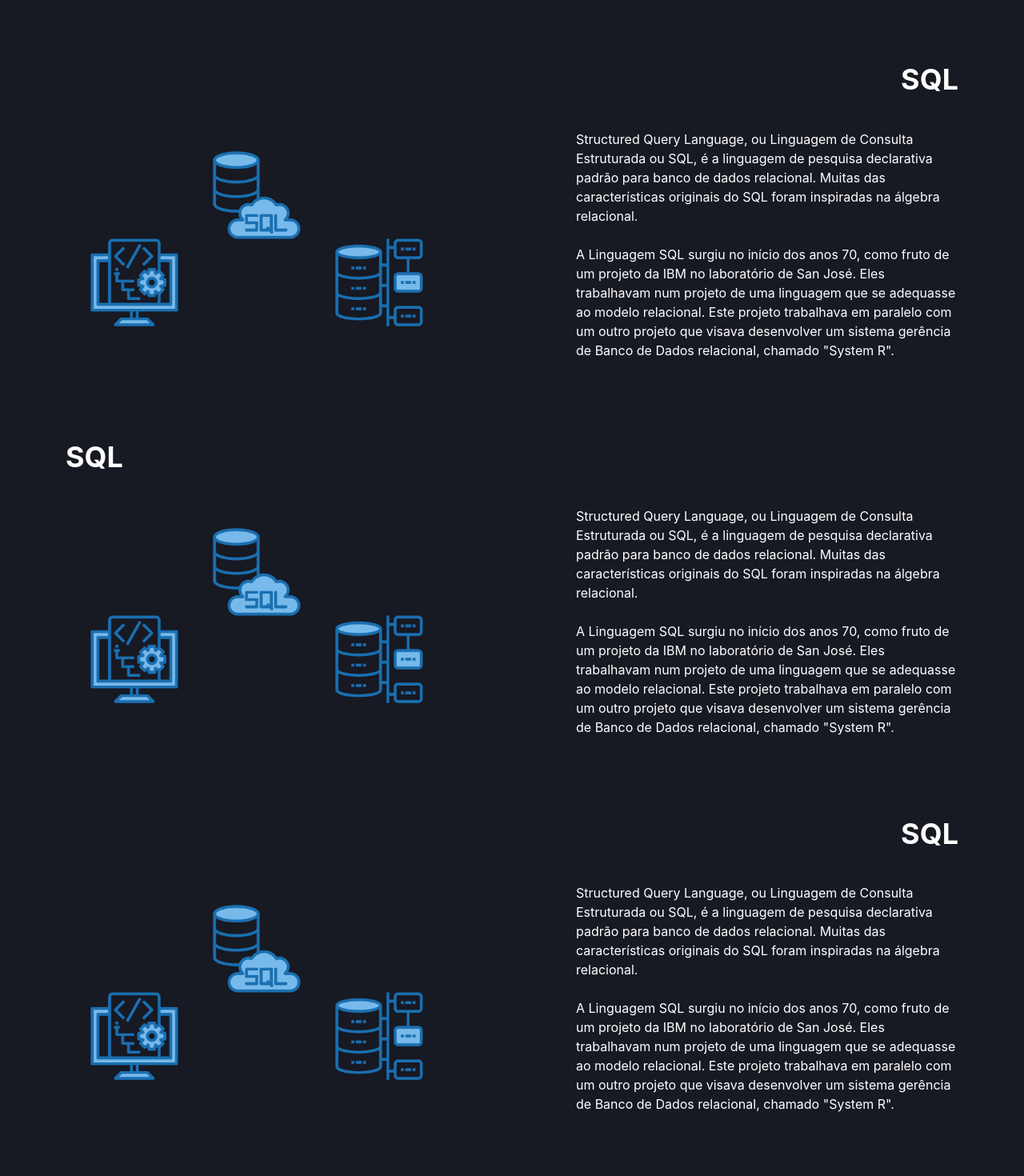
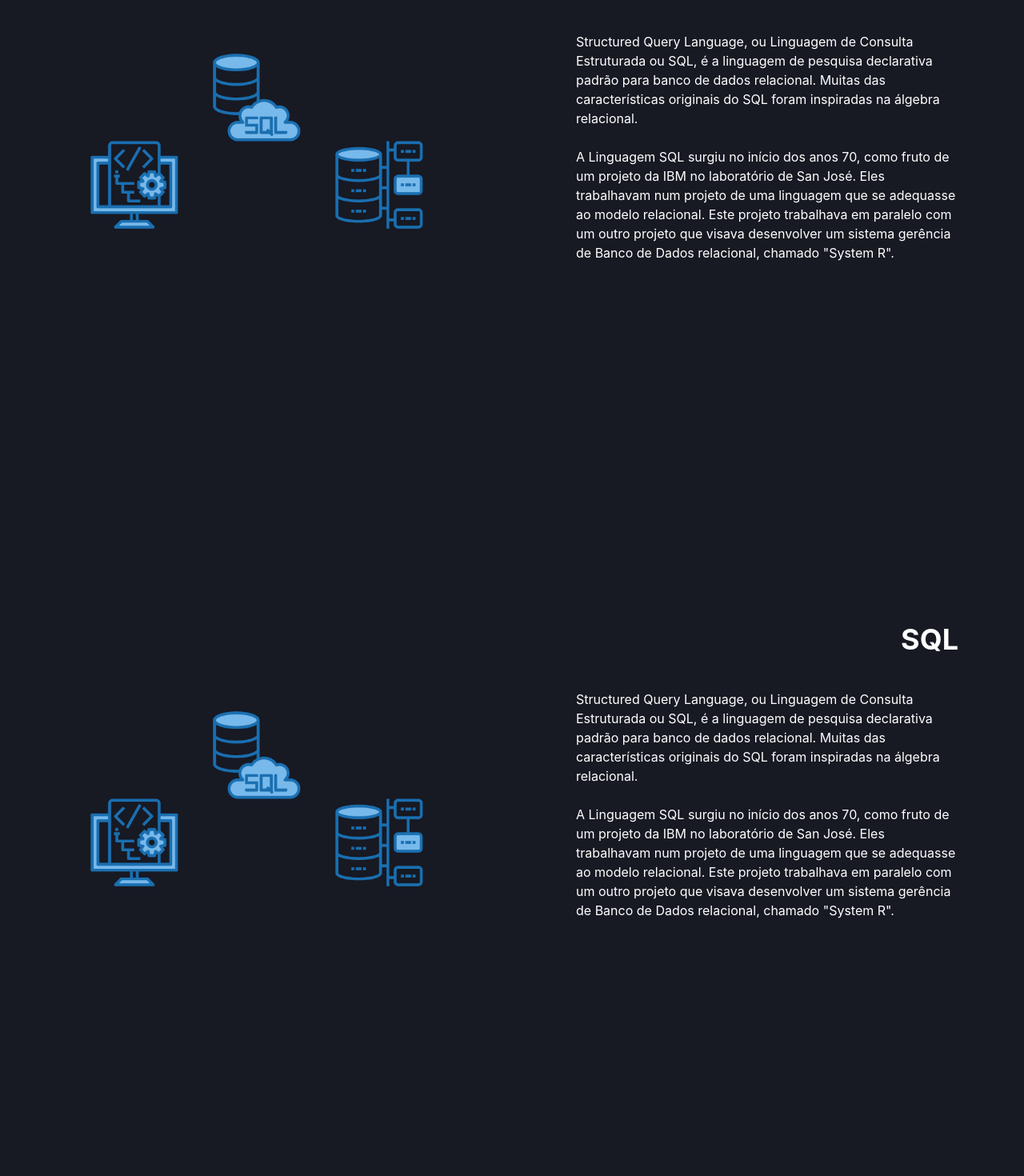
Before and after one commit to ThiagoSantosOFC/SQLinfo, a Next.js app in the folder src/: page / in a window 1280 px wide. Shown: the part 2640-4110 px from the top of the page at 80% size. Built offline with nearby package versions, Linux system fonts and the light colour scheme.

Commit message:
Update index.js

```diff
--- a/src/pages/index.js
+++ b/src/pages/index.js
@@ -73,7 +73,7 @@ export default function Home() {
 
 
       {/* componentes do sql */}
-      <Box pt={400} p={50} id ="componentes">
+      <Box pt={400} p={50} pb={400} id ="componentes">
           <Box>
             <Stack align={'end'}>
               <Box>
@@ -125,8 +125,12 @@ export default function Home() {
           </Box>
       </Box>
 
-            {/* Pesquisas */}
-            <Box pt={400} p={50} id ="pesquisas">
+
+
+{/* Daqui pra baixo so copy paste */}
+
+      {/* Pesquisas */}
+      <Box pt={400} p={50} pb={400} id ="pesquisas">
           <Box>
             <Stack align={'start'}>
               <Box>
@@ -154,97 +158,12 @@ export default function Home() {
             </Stack>
           </Box>
       </Box>
-            {/* Logica e funções */}
-            <Box pt={400} p={50} id ="logica_funcoes">
+
+
+      {/* Pesquisas */}
+      <Box pt={400} p={50} pb={400} id ="pesquisas">
           <Box>
             <Stack align={'end'}>
-              <Box>
-                <Heading as="h1" size="xl" color={'white'}>
-                  SQL
-                </Heading>
-              </Box>
-            </Stack>
-            <Stack direction={'row'} pt={10} spacing={40}>
-              <Box>
-                <Image src="/images/sql/image-sql.png" alt="logo"/>
-              </Box>
-              <Box>
-                <Text color={'white'} maxWidth={700}>
-                  Structured Query Language, ou Linguagem de Consulta Estruturada ou SQL, é a linguagem de
-                  pesquisa declarativa padrão para banco de dados relacional.
-                  Muitas das características originais do SQL foram inspiradas na álgebra relacional.
-                    <br /> <br />
-                  A Linguagem SQL surgiu no início dos anos 70, como fruto de um projeto da IBM no laboratório
-                  de San José. Eles trabalhavam num projeto de uma linguagem que se adequasse ao modelo relacional.
-                  Este projeto trabalhava em paralelo com um outro projeto que visava desenvolver um
-                  sistema gerência de Banco de Dados relacional, chamado "System R".
-                </Text>
-              </Box>
-            </Stack>
-          </Box>
-      </Box>
-                {/* Join */}
-                <Box pt={400} p={50} id ="join">
-          <Box>
-            <Stack align={'start'}>
-              <Box>
-                <Heading as="h1" size="xl" color={'white'}>
-                  SQL
-                </Heading>
-              </Box>
-            </Stack>
-            <Stack direction={'row'} pt={10} spacing={40}>
-              <Box>
-                <Image src="/images/sql/image-sql.png" alt="logo"/>
-              </Box>
-              <Box>
-                <Text color={'white'} maxWidth={700}>
-                  Structured Query Language, ou Linguagem de Consulta Estruturada ou SQL, é a linguagem de
-                  pesquisa declarativa padrão para banco de dados relacional.
-                  Muitas das características originais do SQL foram inspiradas na álgebra relacional.
-                    <br /> <br />
-                  A Linguagem SQL surgiu no início dos anos 70, como fruto de um projeto da IBM no laboratório
-                  de San José. Eles trabalhavam num projeto de uma linguagem que se adequasse ao modelo relacional.
-                  Este projeto trabalhava em paralelo com um outro projeto que visava desenvolver um
-                  sistema gerência de Banco de Dados relacional, chamado "System R".
-                </Text>
-              </Box>
-            </Stack>
-          </Box>
-      </Box>
-                {/* Subpesquisas */}
-                <Box pt={400} p={50} id ="subpesquisas">
-          <Box>
-            <Stack align={'end'}>
-              <Box>
-                <Heading as="h1" size="xl" color={'white'}>
-                  SQL
-                </Heading>
-              </Box>
-            </Stack>
-            <Stack direction={'row'} pt={10} spacing={40}>
-              <Box>
-                <Image src="/images/sql/image-sql.png" alt="logo"/>
-              </Box>
-              <Box>
-                <Text color={'white'} maxWidth={700}>
-                  Structured Query Language, ou Linguagem de Consulta Estruturada ou SQL, é a linguagem de
-                  pesquisa declarativa padrão para banco de dados relacional.
-                  Muitas das características originais do SQL foram inspiradas na álgebra relacional.
-                    <br /> <br />
-                  A Linguagem SQL surgiu no início dos anos 70, como fruto de um projeto da IBM no laboratório
-                  de San José. Eles trabalhavam num projeto de uma linguagem que se adequasse ao modelo relacional.
-                  Este projeto trabalhava em paralelo com um outro projeto que visava desenvolver um
-                  sistema gerência de Banco de Dados relacional, chamado "System R".
-                </Text>
-              </Box>
-            </Stack>
-          </Box>
-      </Box>
-                {/* unions */}
-                <Box pt={400} p={50} id ="unioes">
-          <Box>
-            <Stack align={'start'}>
               <Box>
                 <Heading as="h1" size="xl" color={'white'}>
                   SQL
```
